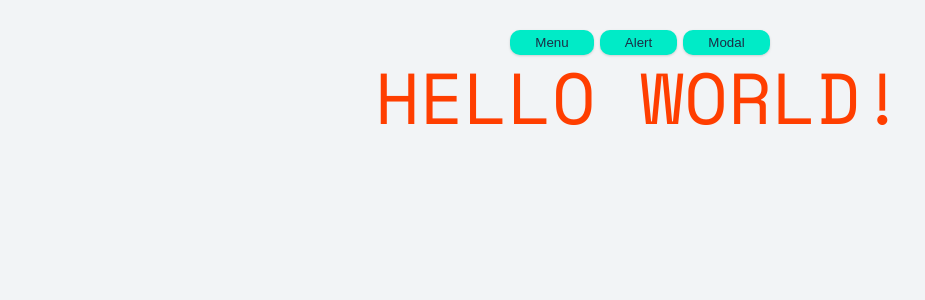
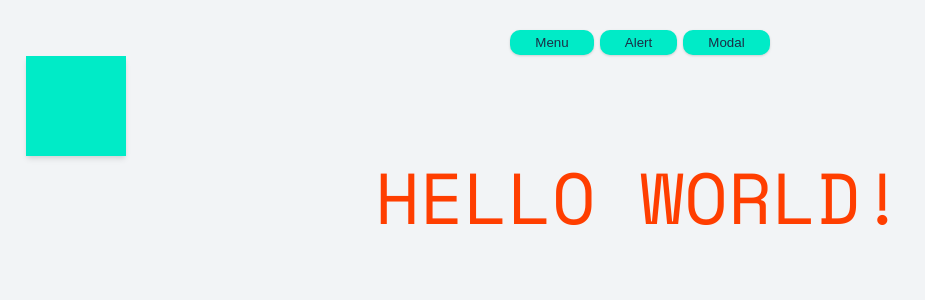
Before and after one commit to ronnyszutu/levelup-animation, a Svelte app: page / in a window 1280 px wide. Shown: the top 300 px of the page, without its empty margins (0-925 px from the left). Built offline with nearby package versions, Linux system fonts and the light colour scheme.

Commit message:
Actions 101

```diff
--- a/src/App.svelte
+++ b/src/App.svelte
@@ -4,6 +4,7 @@
 	import Nav from './Nav.svelte';
 	import Toast from './Toast.svelte';
 	import Modal from './Modal.svelte';
+	import Box from './Box.svelte';
 	import { alert } from "./alert";
 	export let name;
 
@@ -36,6 +37,8 @@
 	<button on:click={ toggleNav }>Menu</button>
 	<button on:click={ toggleAlert }>Alert</button>
 	<button on:click={ toggleModal }>Modal</button>
+
+	<Box />
 
 	{#if isReady}
 		<h1 transition:custom={{ delay: 2000 }}>Hello {name}!</h1>
--- /dev/null
+++ b/src/Box.svelte
@@ -0,0 +1,16 @@
+<script>
+    import { drag } from './drag';
+</script>
+
+<div use:drag class="box">
+
+</div>
+
+<style>
+    .box {
+        background: var(--primary);
+        box-shadow: var(--level-2);
+        height: 100px;
+        width: 100px;
+    }
+</style>
--- /dev/null
+++ b/src/drag.js
@@ -0,0 +1,9 @@
+export function drag(node, params) {
+    // node.style.background = "red";
+    node.addEventListener("mousedown", () => console.log("click"));
+    return {
+        destroy() {
+            node.removeEventListener("mousedown", () => console.log("click"));
+        }
+    }
+}
```
